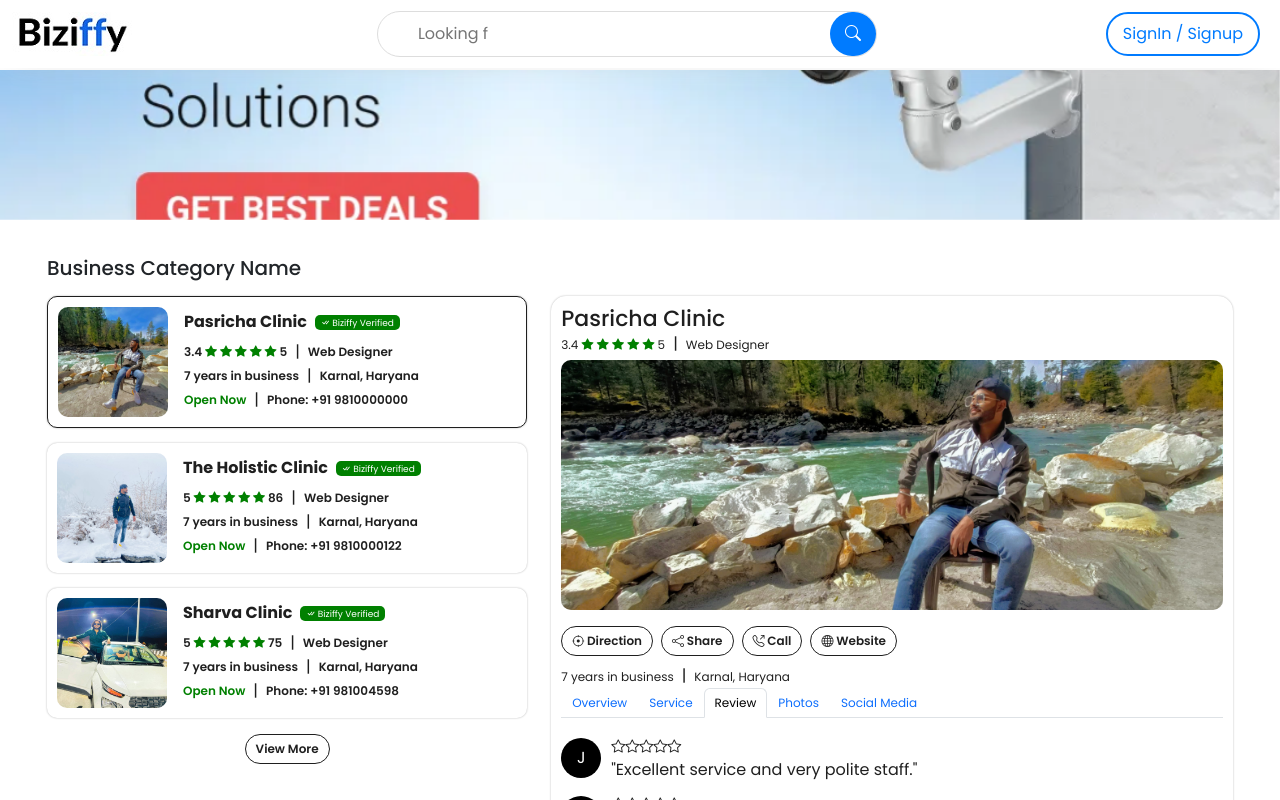
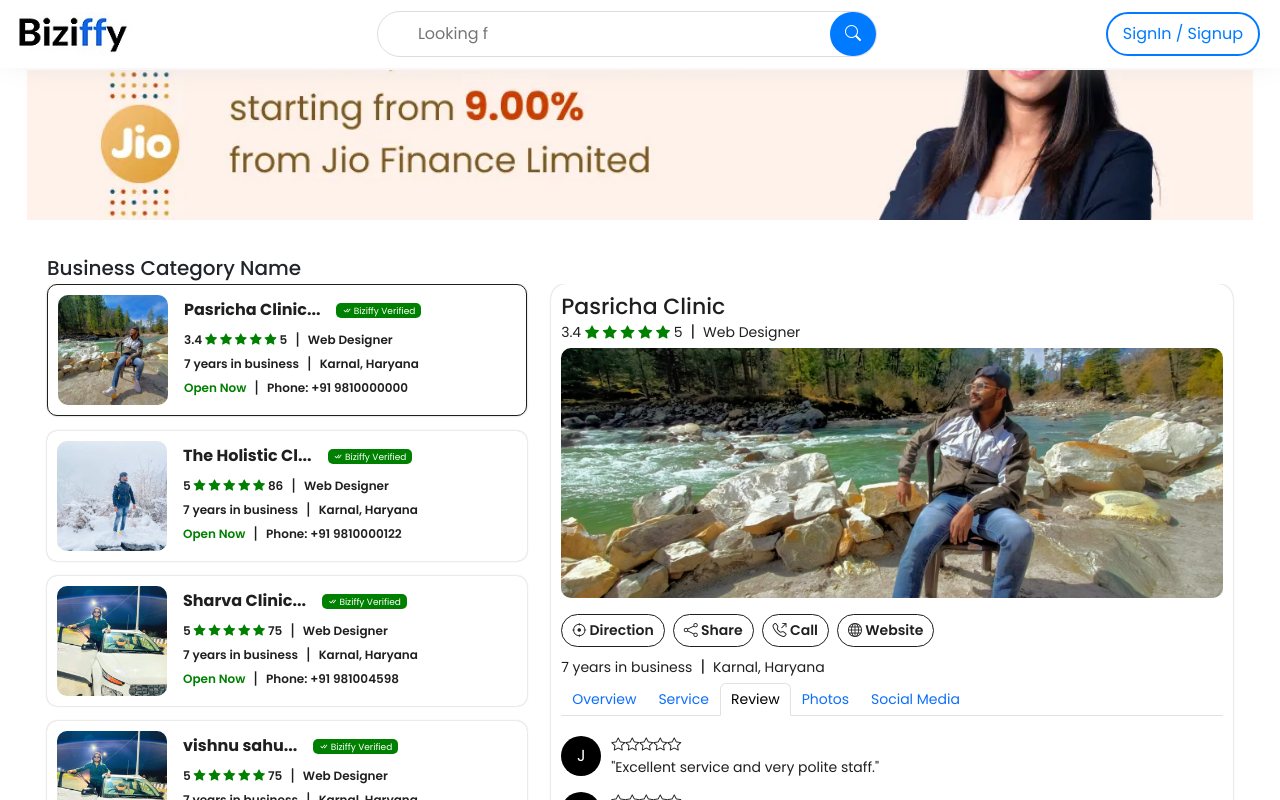
Before and after one commit to vishnugit2024/jd, a Next.js app: page /Pages/bussiness-listing in a window 1280 px wide. Both pictures are taken after a click on the button "Review". Shown: the top 800 px of the page. Built offline with nearby package versions, Linux system fonts and the light colour scheme.

Commit message:
New Changes

```diff
--- a/src/app/Pages/bussiness-listing/businessListing.css
+++ b/src/app/Pages/bussiness-listing/businessListing.css
@@ -44,7 +44,7 @@
   padding: 5px 10px;
   border-radius: 30px;
   text-decoration: none;
-  font-size: 12px;
+  font-size: 14px;
   font-weight: 600;
   margin: 0;
   cursor: pointer;
@@ -53,7 +53,7 @@
 
 .details-card .nav-link {
   padding: 5px 10px;
-  font-size: 12px;
+  font-size: 14px;
 }
 
 .business-card h5 {
@@ -76,29 +76,24 @@
 
 .left-panel,
 .right-panel {
-  height: 100vh;
+  height: 120vh;
   overflow-y: auto;
 }
 
-.scroll-hidden {
+/* .scroll-hidden {
   height: 100vh;
   overflow-y: auto;
   scrollbar-width: none;
-  /* Firefox */
   -ms-overflow-style: none;
-  /* IE & Edge */
   -webkit-overflow-scrolling: touch;
   padding-top: 1rem;
   padding-bottom: 1rem;
-  /* Smooth scrolling on iOS */
-}
+} */
 
 .scroll-hidden::-webkit-scrollbar {
   display: none;
   /* Chrome, Safari, Opera */
 }
-
-
 
 .business-card:hover {
   border: 1px solid var(--blue);
@@ -132,7 +127,7 @@
 
 .details-card p {
   line-height: 1.6;
-  font-size: 12px;
+  font-size: 14px;
   margin: 0;
 }
 
@@ -346,8 +341,13 @@
   padding: 10px 15px;
 }
 
+.service-list li,
+.client-feedback {
+  font-size: 14px;
+}
+
 @media (max-width: 768px) {
-  .scroll-hidden{
+  .scroll-hidden {
     height: 100%;
   }
 
@@ -410,11 +410,11 @@
   }
 
   .business-card p {
-    font-size: 12px;
+    font-size: 10px;
   }
 
   .business-card h5 {
-    font-size: 14px;
+    font-size: 12px;
   }
 
   .listing-image {
@@ -437,4 +437,9 @@
   .business-detail-image {
     height: 250px;
   }
+
+  .service-list li,
+  .client-feedback {
+    font-size: 10px;
+  }
 }
--- a/src/app/Pages/bussiness-listing/page.js
+++ b/src/app/Pages/bussiness-listing/page.js
@@ -311,7 +311,7 @@
   const [lightbox, setLightbox] = useState(false);
   const [currentIndex, setCurrentIndex] = useState(0);
   const [showAll, setShowAll] = useState(false);
-  const [visibleCount, setVisibleCount] = useState(3);
+  const [visibleCount, setVisibleCount] = useState(4);
 
   const openLightbox = (index) => {
     setCurrentIndex(index);
@@ -333,7 +333,7 @@
 
   const fullText =
     "Lorem ipsum dolor sit amet consectetur, adipisicing elit. Voluptate, velit doloribus? Sint doloribus quaerat excepturi explicabo, praesentium dolore cumque ratione consequatur possimus nisi eaque impedit neque exercitationem totam aspernatur, voluptates illo minus omnis dolor quibusdam? Iste dolore perspiciatis deleniti beatae excepturi soluta quasi doloribus, sunt, incidunt officiis ea vitae minima, ullam voluptates illum natus consequuntur enim et porro tenetur. Consequatur porro neque ducimus a temporibus debitis voluptatum, iste quisquam alias, deleniti nobis explicabo consectetur atque nam beatae quasi dolores, laudantium repellat quod fugiat dicta dolore. Impedit ex voluptatibus, molestias nihil, perferendis alias molestiae provident ab incidunt beatae, fuga dicta reiciendis.";
-  const wordLimit = 30;
+  const wordLimit = 25;
   const words = fullText.split(" ");
   const isLongText = words.length > wordLimit;
   const [expanded, setExpanded] = useState(false);
@@ -352,21 +352,18 @@
   };
   const handleToggleView = () => {
     if (visibleCount >= businesses.length) {
-      setVisibleCount(3); // Reset to 4
+      setVisibleCount(4); // Reset to 4
     } else {
-      setVisibleCount(visibleCount + 3); // Show next 4
+      setVisibleCount(visibleCount + 4); // Show next 4
     }
   };
 
   const visibleBusinesses = businesses.slice(0, visibleCount);
-  const bannerImages = [
-    banner1,
-    banner2,
-    banner3,
-  ];
+  const bannerImages = [banner1, banner2, banner3];
   return (
     <>
       <section className="business-listing-page">
+        <div className="container">
           <div className="listing-banner">
             <Swiper
               modules={[Autoplay]}
@@ -376,15 +373,19 @@
             >
               {bannerImages.map((img, index) => (
                 <SwiperSlide key={index}>
-                <Image src={img} alt={`Banner ${index}`} className="business-listing-image" />
+                  <Image
+                    src={img}
+                    alt={`Banner ${index}`}
+                    className="business-listing-image"
+                  />
                 </SwiperSlide>
               ))}
             </Swiper>
           </div>
-
+        </div>
         <div className="container">
           <div className="business-listing-container">
-            <h5 className="text-dark m-0">Business Category Name</h5>
+            <h5 className="text-dark mb-1">Business Category Name</h5>
             <div className="row">
               <div className="col-md-5 left-panel scroll-hidden">
                 <div className="col-5-scroll-css">
@@ -393,10 +394,12 @@
                     const isExpanded = expandedId === biz.id;
                     return (
                       <div key={biz.id}>
-                        <div>
-                          <Link className={`business-card gap-3 ${selected?.id === biz.id ? "active" : ""
+                        <div
+                          className={`business-card gap-3 ${
+                            selected?.id === biz.id ? "active" : ""
                           }`}
-                            onClick={() => handleExpand(biz)} href="#sidebar">
+                          onClick={() => handleExpand(biz)}
+                        >
                           <div>
                             <Image
                               src={biz.image}
@@ -405,9 +408,12 @@
                             />
                           </div>
                           <div>
-                              <div className="d-flex gap-2 mb-2 align-items-center">
-                                <h5>{biz.name}</h5>
-                                <span className='verified-text'><i className="bi bi-check-all"></i> Biziffy Verified</span>
+                            <div className="d-flex gap-3 mb-2 align-items-center">
+                              <h5>{biz.name.slice(0, 15)}...</h5>
+                              <span className="verified-text">
+                                <i className="bi bi-check-all"></i> Biziffy
+                                Verified
+                              </span>
                             </div>
 
                             <div className="d-flex gap-2 align-items-center">
@@ -430,7 +436,8 @@
                             <div className="d-flex gap-2 align-items-center">
                               <div className="opening-hours-container">
                                 <p
-                                    className={`status ${isOpen ? "open" : "closed"
+                                  className={`status ${
+                                    isOpen ? "open" : "closed"
                                   }`}
                                 >
                                   {isOpen ? "Open Now" : "Closed Now"}
@@ -440,12 +447,13 @@
                               <p>Phone: {biz.phone}</p>
                             </div>
                           </div>
-                          </Link>
                         </div>
 
                         {/* Expanded Content */}
-                        <div id="#sidebar"
-                          className={`expanded-content d-block d-md-none ${isExpanded ? "show" : ""
+                        <div
+                          // id="#sidebar"
+                          className={`expanded-content d-block d-md-none ${
+                            isExpanded ? "show" : ""
                           }`}
                         >
                           <div className="details-card">
@@ -469,17 +477,29 @@
                               className="business-detail-image mb-3"
                             />
                             <div className="d-flex justify-content-left flex-wrap mb-3 gap-2">
-                              <Link href={"#"} className="business-listing-black-btn">
+                              <Link
+                                href={"#"}
+                                className="business-listing-black-btn"
+                              >
                                 <i className="bi bi-crosshair"></i> Direction
                               </Link>
-                              <Link href={"#"} className="business-listing-black-btn">
+                              <Link
+                                href={"#"}
+                                className="business-listing-black-btn"
+                              >
                                 <i className="bi bi-share"></i> Share
                               </Link>
-                              <Link href={"#"} className="business-listing-black-btn">
+                              <Link
+                                href={"#"}
+                                className="business-listing-black-btn"
+                              >
                                 <i className="bi bi-telephone-outbound"></i>{" "}
                                 Call
                               </Link>
-                              <Link href={"#"} className="business-listing-black-btn">
+                              <Link
+                                href={"#"}
+                                className="business-listing-black-btn"
+                              >
                                 <i className="bi bi-globe"></i> Website
                               </Link>
                             </div>
@@ -492,7 +512,8 @@
                             <ul className="nav nav-tabs mt-3">
                               <li className="nav-item">
                                 <button
-                                  className={`nav-link listing-tabs-btn ${activeTab === "overview" ? "active" : ""
+                                  className={`nav-link listing-tabs-btn ${
+                                    activeTab === "overview" ? "active" : ""
                                   }`}
                                   onClick={() => setActiveTab("overview")}
                                 >
@@ -501,7 +522,8 @@
                               </li>
                               <li className="nav-item">
                                 <button
-                                  className={`nav-link ${activeTab === "service" ? "active" : ""
+                                  className={`nav-link ${
+                                    activeTab === "service" ? "active" : ""
                                   }`}
                                   onClick={() => setActiveTab("service")}
                                 >
@@ -510,7 +532,8 @@
                               </li>
                               <li className="nav-item">
                                 <button
-                                  className={`nav-link ${activeTab === "review" ? "active" : ""
+                                  className={`nav-link ${
+                                    activeTab === "review" ? "active" : ""
                                   }`}
                                   onClick={() => setActiveTab("review")}
                                 >
@@ -519,7 +542,8 @@
                               </li>
                               <li className="nav-item">
                                 <button
-                                  className={`nav-link ${activeTab === "photos" ? "active" : ""
+                                  className={`nav-link ${
+                                    activeTab === "photos" ? "active" : ""
                                   }`}
                                   onClick={() => setActiveTab("photos")}
                                 >
@@ -528,7 +552,8 @@
                               </li>
                               <li className="nav-item">
                                 <button
-                                  className={`nav-link ${activeTab === "social" ? "active" : ""
+                                  className={`nav-link ${
+                                    activeTab === "social" ? "active" : ""
                                   }`}
                                   onClick={() => setActiveTab("social")}
                                 >
@@ -539,7 +564,8 @@
 
                             <div className="tab-content mt-3">
                               <div
-                                className={`tab-pane fade ${activeTab === "overview" ? "show active" : ""
+                                className={`tab-pane fade ${
+                                  activeTab === "overview" ? "show active" : ""
                                 }`}
                               >
                                 <div>
@@ -580,7 +606,8 @@
                                       onClick={() =>
                                         setShowAllHours(!showAllHours)
                                       }
-                                      className={`status ${isOpen ? "open" : "closed"
+                                      className={`status ${
+                                        isOpen ? "open" : "closed"
                                       }`}
                                     >
                                       <b className="text-dark">Hours : </b>{" "}
@@ -642,7 +669,7 @@
                                               <i className="bi bi-star-fill"></i>{" "}
                                               <i className="bi bi-star-fill"></i>
                                             </div>
-                                            {`"${review.comment}"`}{" "}
+                                            <p> {`"${review.comment}"`} </p>
                                           </div>
                                         </li>
                                       )
@@ -697,7 +724,8 @@
                               </div>
 
                               <div
-                                className={`tab-pane fade ${activeTab === "service" ? "show active" : ""
+                                className={`tab-pane fade ${
+                                  activeTab === "service" ? "show active" : ""
                                 }`}
                               >
                                 <ul className="service-list">
@@ -708,7 +736,8 @@
                               </div>
 
                               <div
-                                className={`tab-pane fade ${activeTab === "review" ? "show active" : ""
+                                className={`tab-pane fade ${
+                                  activeTab === "review" ? "show active" : ""
                                 }`}
                               >
                                 <ul className="review-list">
@@ -808,7 +837,8 @@
                               </div>
 
                               <div
-                                className={`tab-pane fade ${activeTab === "photos" ? "show active" : ""
+                                className={`tab-pane fade ${
+                                  activeTab === "photos" ? "show active" : ""
                                 }`}
                               >
                                 <h4>Photos</h4>
@@ -833,7 +863,8 @@
                                 </div>
                               </div>
                               <div
-                                className={`tab-pane fade ${activeTab === "social" ? "show active" : ""
+                                className={`tab-pane fade ${
+                                  activeTab === "social" ? "show active" : ""
                                 }`}
                               >
                                 <h4>Social Media</h4>
@@ -898,17 +929,39 @@
                       </div>
                     );
                   })}
-                  {businesses.length > 3 && (
+                  {businesses.length > 4 && (
                     <div className="text-center mt-3">
+                      <div className="listing-banner">
+                        <Swiper
+                          modules={[Autoplay]}
+                          autoplay={{
+                            delay: 3000,
+                            disableOnInteraction: false,
+                          }}
+                          loop={true}
+                          slidesPerView={1}
+                        >
+                          {bannerImages.map((img, index) => (
+                            <SwiperSlide key={index}>
+                              <Image
+                                src={img}
+                                alt={`Banner ${index}`}
+                                className="business-listing-image"
+                              />
+                            </SwiperSlide>
+                          ))}
+                        </Swiper>
+                      </div>
                       <button
                         className="business-listing-black-btn"
                         onClick={handleToggleView}
                       >
-                        {visibleCount >= businesses.length ? "View Less" : "View More"}
+                        {visibleCount >= businesses.length
+                          ? "View Less"
+                          : "View More"}
                       </button>
                     </div>
                   )}
-
                 </div>
               </div>
 
@@ -945,7 +998,7 @@
                       <i className="bi bi-globe"></i> Website
                     </Link>
                   </div>
-                  <div className="d-flex gap-2 align-items-center">
+                  <div className="d-flex gap-2 align-items-center mb-1">
                     <p>7 years in business</p>
                     <span>|</span>
                     <p>Karnal, Haryana</p>
@@ -954,7 +1007,8 @@
                   <ul className="nav nav-tabs mt-">
                     <li className="nav-item">
                       <button
-                        className={`nav-link listing-tabs-btn ${activeTab === "overview" ? "active" : ""
+                        className={`nav-link listing-tabs-btn ${
+                          activeTab === "overview" ? "active" : ""
                         }`}
                         onClick={() => setActiveTab("overview")}
                       >
@@ -963,7 +1017,8 @@
                     </li>
                     <li className="nav-item">
                       <button
-                        className={`nav-link ${activeTab === "service" ? "active" : ""
+                        className={`nav-link ${
+                          activeTab === "service" ? "active" : ""
                         }`}
                         onClick={() => setActiveTab("service")}
                       >
@@ -972,7 +1027,8 @@
                     </li>
                     <li className="nav-item">
                       <button
-                        className={`nav-link ${activeTab === "review" ? "active" : ""
+                        className={`nav-link ${
+                          activeTab === "review" ? "active" : ""
                         }`}
                         onClick={() => setActiveTab("review")}
                       >
@@ -981,7 +1037,8 @@
                     </li>
                     <li className="nav-item">
                       <button
-                        className={`nav-link ${activeTab === "photos" ? "active" : ""
+                        className={`nav-link ${
+                          activeTab === "photos" ? "active" : ""
                         }`}
                         onClick={() => setActiveTab("photos")}
                       >
@@ -990,7 +1047,8 @@
                     </li>
                     <li className="nav-item">
                       <button
-                        className={`nav-link ${activeTab === "social" ? "active" : ""
+                        className={`nav-link ${
+                          activeTab === "social" ? "active" : ""
                         }`}
                         onClick={() => setActiveTab("social")}
                       >
@@ -1001,7 +1059,8 @@
 
                   <div className="tab-content mt-3">
                     <div
-                      className={`tab-pane fade ${activeTab === "overview" ? "show active" : ""
+                      className={`tab-pane fade ${
+                        activeTab === "overview" ? "show active" : ""
                       }`}
                     >
                       <div>
@@ -1011,7 +1070,6 @@
                             ? fullText
                             : words.slice(0, wordLimit).join(" ") +
                               (isLongText ? "..." : "")}
-                        </p>
                           {isLongText && (
                             <button
                               onClick={toggleText}
@@ -1026,6 +1084,7 @@
                               <i className="bi bi-arrow-right-circle"></i>
                             </button>
                           )}
+                        </p>
                       </div>
 
                       <hr />
@@ -1087,7 +1146,6 @@
                         >
                           {showMore ? "View Less" : "View More"}
                         </button>
-
                       </div>
 
                       {showMore && (
@@ -1107,7 +1165,10 @@
                                       <i className="bi bi-star-fill"></i>{" "}
                                       <i className="bi bi-star-fill"></i>
                                     </div>
+                                    <p className="client-feedback">
+                                      {" "}
                                       {`"${review.comment}"`}{" "}
+                                    </p>
                                   </div>
                                 </li>
                               ))}
@@ -1163,7 +1224,8 @@
                     </div>
 
                     <div
-                      className={`tab-pane fade ${activeTab === "service" ? "show active" : ""
+                      className={`tab-pane fade ${
+                        activeTab === "service" ? "show active" : ""
                       }`}
                     >
                       <ul className="service-list">
@@ -1174,7 +1236,8 @@
                     </div>
 
                     <div
-                      className={`tab-pane fade ${activeTab === "review" ? "show active" : ""
+                      className={`tab-pane fade ${
+                        activeTab === "review" ? "show active" : ""
                       }`}
                     >
                       <ul className="review-list">
@@ -1196,7 +1259,10 @@
                                   ></i>
                                 ))}
                               </div>
+                              <p className="client-feedback">
+                                {" "}
                                 {`"${review.comment}"`}
+                              </p>{" "}
                             </div>
                           </li>
                         ))}
@@ -1272,7 +1338,8 @@
                     </div>
 
                     <div
-                      className={`tab-pane fade ${activeTab === "photos" ? "show active" : ""
+                      className={`tab-pane fade ${
+                        activeTab === "photos" ? "show active" : ""
                       }`}
                     >
                       <h4>Photos</h4>
@@ -1297,7 +1364,8 @@
                       </div>
                     </div>
                     <div
-                      className={`tab-pane fade ${activeTab === "social" ? "show active" : ""
+                      className={`tab-pane fade ${
+                        activeTab === "social" ? "show active" : ""
                       }`}
                     >
                       <h4>Social Media</h4>
```
Also changed, not shown: src/app/Components/FreeListingform/ContactPerson.jsx (+8 -5 lines), src/app/Pages/paid-listing/page.js (+39 -20 lines). Lines whose indentation alone changed are shown as unchanged.
